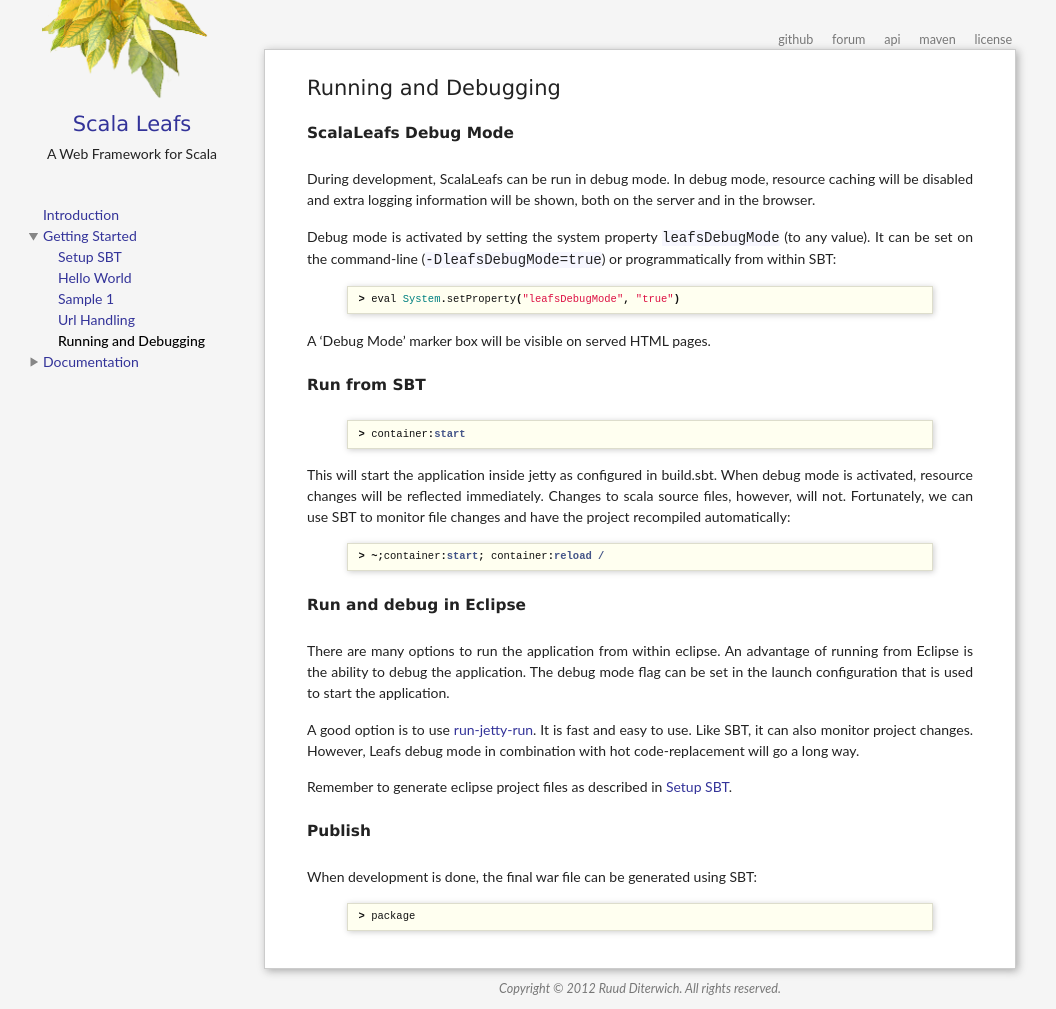
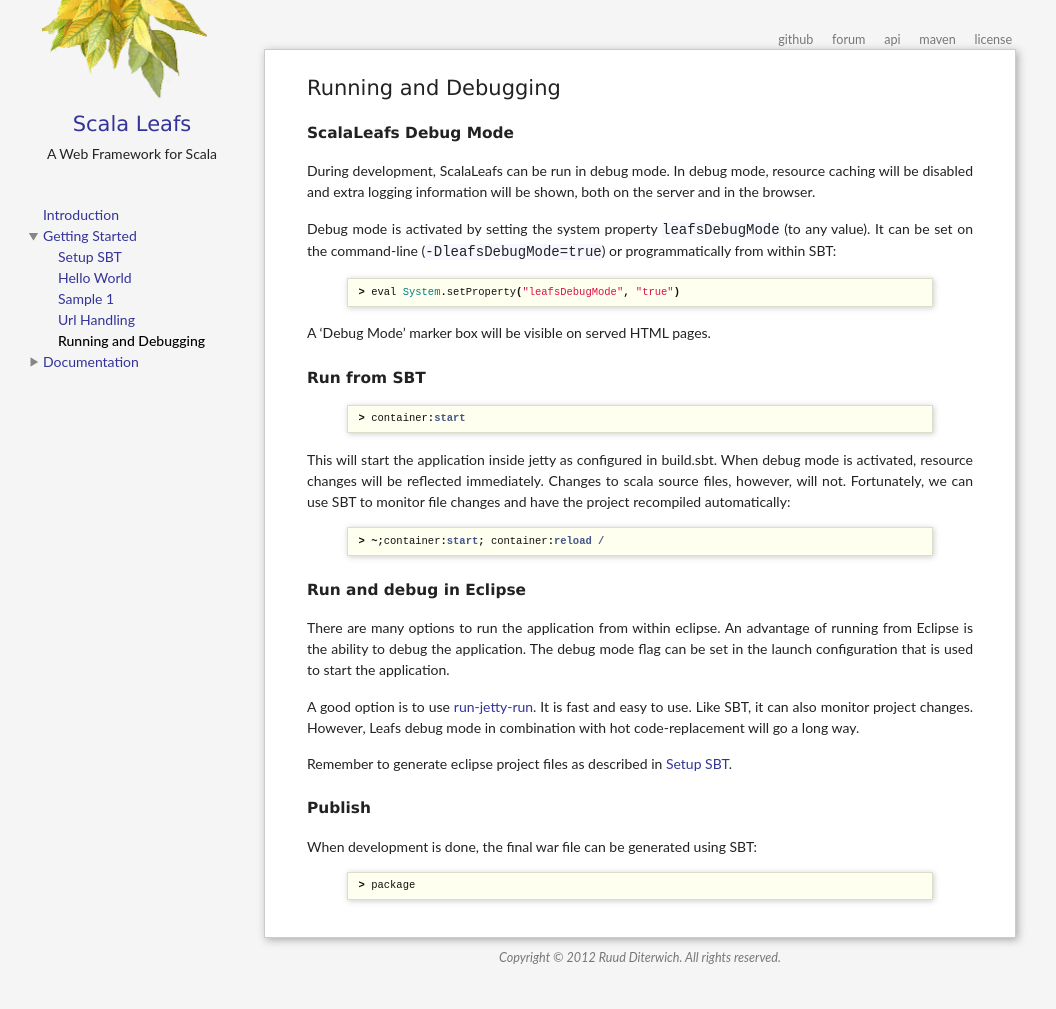
Before and after one commit to scalastuff/scalaleafs, a Jekyll site: the page built from running-debugging.md, in a window 1280 px wide. Shown: the whole page, without its empty margins (0-1056 px from the left). Built offline with Jekyll 4.4.1, drawn with Linux system fonts in a browser that asks for light colours; after the commit the page ends 978 px from its top, so only the background shows below that.

Commit message:
Updated stylesheets/scalaleafs.css

```diff
--- a/stylesheets/scalaleafs.css
+++ b/stylesheets/scalaleafs.css
@@ -103,7 +103,8 @@
 h2 {
 	font-size: 110%;
 	line-height: 1.5em;
-	margin:1.5em 0 1.5em 0;
+	margin:1.5em 0 1em 0;
+
 	font-weight:bold;
 }
 
```
